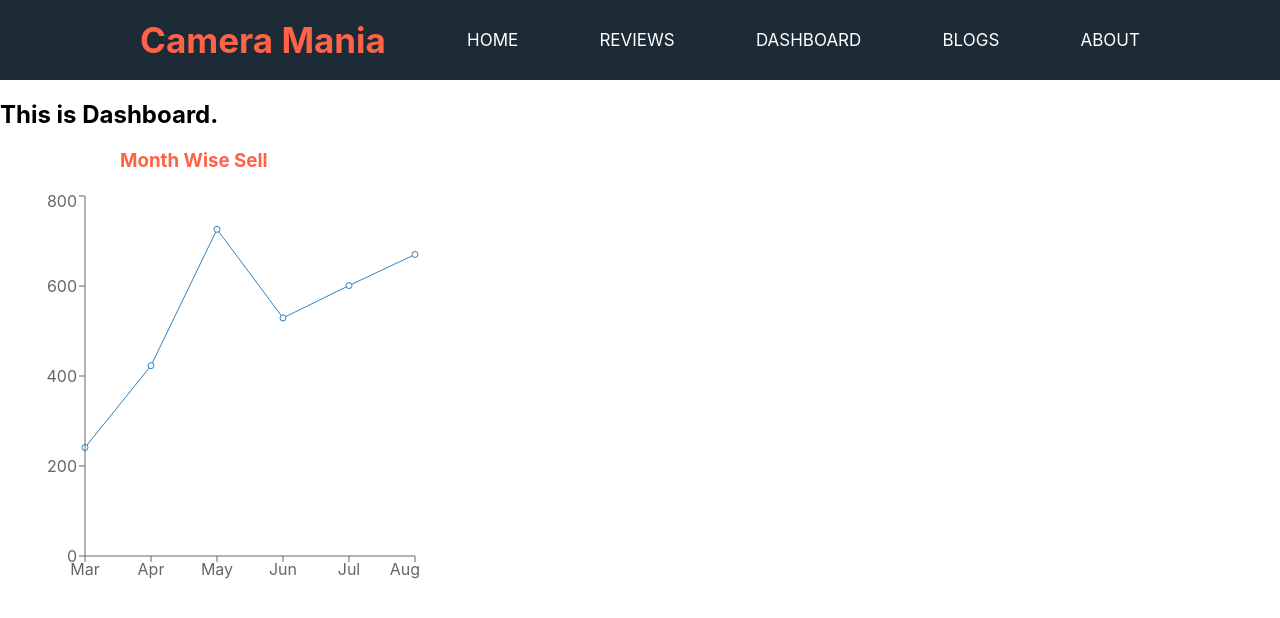
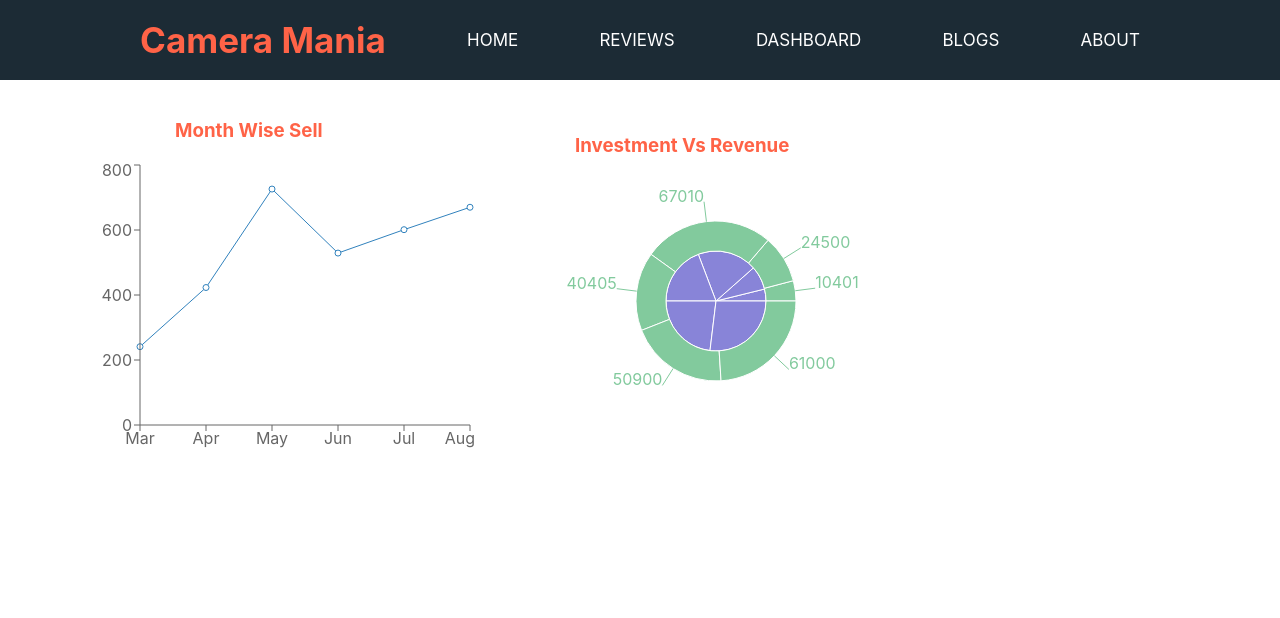
Before and after one commit to tanverrana/camera-mania, a React (Create React App) app: page /dashboard in a window 1280 px wide. Shown: the top 618 px of the page. Built offline with nearby package versions, Linux system fonts and the light colour scheme.

Commit message:
pie chart added

```diff
--- /dev/null
+++ b/src/components/Dashboard/Dashboard.css
@@ -0,0 +1,7 @@
+.dashboard{
+    display: grid;
+    grid-template-columns: repeat(2,1fr);
+    justify-content: center;
+    align-items: center;
+    margin: 0 5%;
+}
--- a/src/components/Dashboard/Dashboard.js
+++ b/src/components/Dashboard/Dashboard.js
@@ -1,11 +1,19 @@
-import React from 'react';
+import React, { useEffect, useState } from 'react';
 import MyLineChart from '../MyLineChart/MyLineChart';
+import MyPieChart from '../MyPieChart/MyPieChart';
+import "./Dashboard.css"
 
 const Dashboard = () => {
+    const [chart, setChart] = useState([]);
+    useEffect(() => {
+        fetch("data.json")
+            .then(res => res.json())
+            .then(data => setChart(data))
+    }, []);
     return (
-        <div>
-            <h2>This is Dashboard.</h2>
-            <MyLineChart></MyLineChart>
+        <div className="dashboard">
+            <MyLineChart chart={chart}></MyLineChart>
+            <MyPieChart chart={chart}></MyPieChart>
         </div>
     );
 };
--- a/src/components/MyLineChart/MyLineChart.js
+++ b/src/components/MyLineChart/MyLineChart.js
@@ -1,21 +1,13 @@
 import React from 'react';
-import { useEffect } from 'react';
-import { useState } from 'react';
 import { Line, LineChart, Tooltip, XAxis, YAxis } from 'recharts';
 import "./MyLineChart.css";
 
-const MyLineChart = () => {
-    const [chart, setChart] = useState([]);
-    useEffect(() => {
-        fetch("data.json")
-            .then(res => res.json())
-            .then(data => setChart(data))
-    }, [])
+const MyLineChart = ({ chart }) => {
 
     return (
         <div className="line-chart">
             <h3>Month Wise Sell</h3>
-            <LineChart width={400} height={400} data={chart}>
+            <LineChart width={400} height={300} data={chart}>
                 <Line dataKey={"sell"}></Line>
                 <XAxis dataKey={"month"}></XAxis>
                 <YAxis dataKey={"sell"}></YAxis>
--- /dev/null
+++ b/src/components/MyPieChart/MyPieChart.css
@@ -0,0 +1,5 @@
+.pie-chart h3{
+    color: tomato;
+    margin-left: 80px;
+    margin-top: 0;
+}
--- /dev/null
+++ b/src/components/MyPieChart/MyPieChart.js
@@ -0,0 +1,18 @@
+import React from 'react';
+import { Pie, PieChart, Tooltip } from 'recharts';
+import "./MyPieChart.css";
+
+const MyPieChart = ({ chart }) => {
+    return (
+        <div className="pie-chart">
+            <h3>Investment Vs Revenue</h3>
+            <PieChart width={730} height={250}>
+                <Pie data={chart} dataKey="investment" nameKey="month" cx="30%" cy="50%" outerRadius={50} fill="#8884d8" />
+                <Pie data={chart} dataKey="revenue" nameKey="month" cx="30%" cy="50%" innerRadius={50} outerRadius={80} fill="#82ca9d" label />
+                <Tooltip></Tooltip>
+            </PieChart>
+        </div>
+    );
+};
+
+export default MyPieChart;
```
